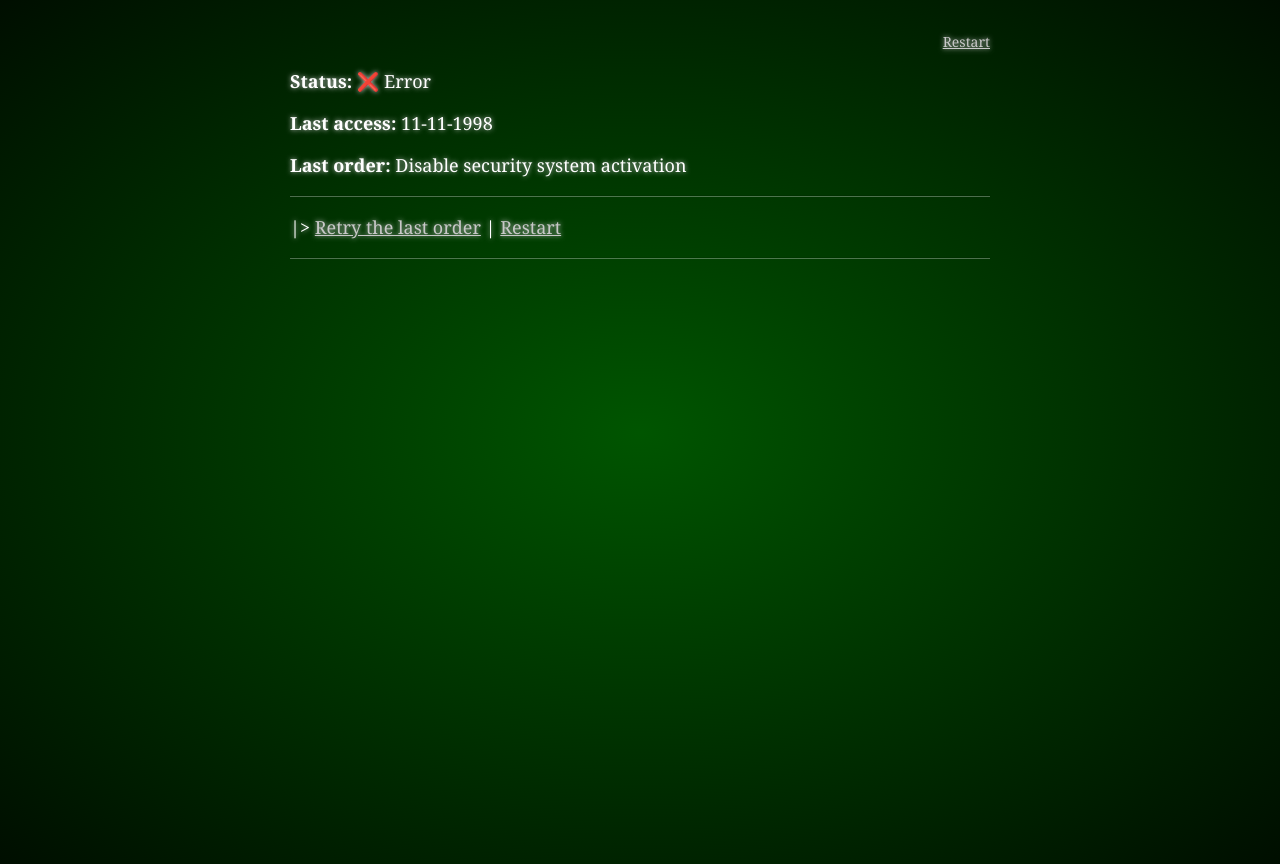
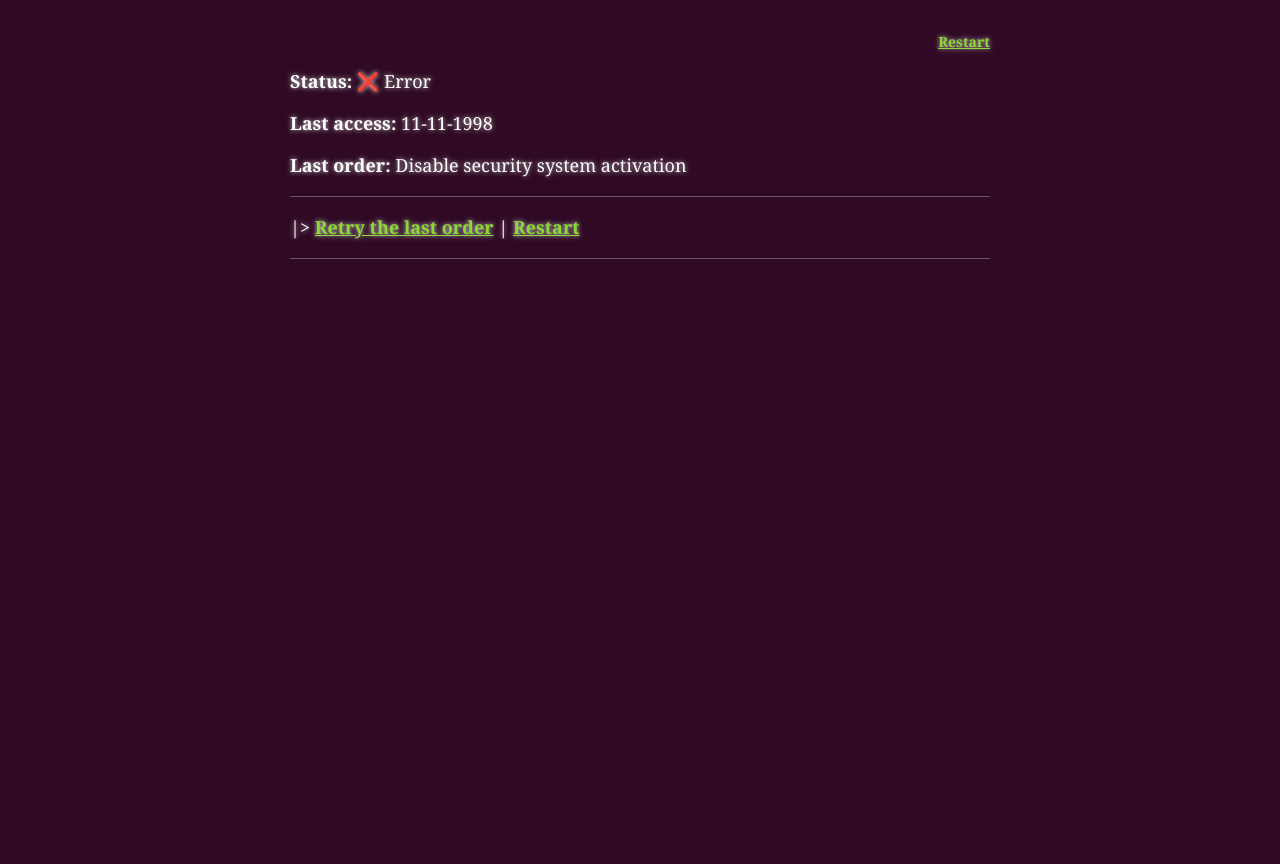
Before and after one commit to developer88/last_commands, a plain HTML site: page index.html in a window 1280 px wide. After the commit the page ends 800 px from the top, so only its background shows below. Drawn offline with Linux system fonts and the light colour scheme.

Commit message:
style: use Ubuntu like styles

```diff
--- a/terminal.css
+++ b/terminal.css
@@ -1,32 +1,12 @@
 /*https://css-tricks.com/old-timey-terminal-styling/*/
+/*https://codepen.io/-hus-/pen/XWryKEJ*/
 body {
-  background-color: black;
-  background-image: radial-gradient(
-    rgba(0, 100, 0, 0.85), black 120%
-  );
-  height: 100vh;
+  background-color: #300A24;
   margin: 0;
-  overflow: hidden;
   padding: 2rem;
-  color: white;
-  font: 1.3rem Inconsolata, monospace;
+  color:#fff;
+  font-family: 'Ubuntu Mono', monospace;
   text-shadow: 0 0 5px #C8C8C8;
-  &::after {
-    content: "";
-    position: absolute;
-    top: 0;
-    left: 0;
-    width: 100vw;
-    height: 100vh;
-    background: repeating-linear-gradient(
-      0deg,
-      rgba(black, 0.15),
-      rgba(black, 0.15) 1px,
-      transparent 1px,
-      transparent 2px
-    );
-    pointer-events: none;
-  }
 }
 ::selection {
   background: #0080FF;
@@ -37,7 +17,8 @@ pre {
 }
 a.squiffy-header-link,
 a.squiffy-link {
-  color: #c8c8c8;
+  color: #8ada2f;
+  font-weight: 700;
 }
 View Compiled
 Resources1×0.5×0.25×Rerun
```
